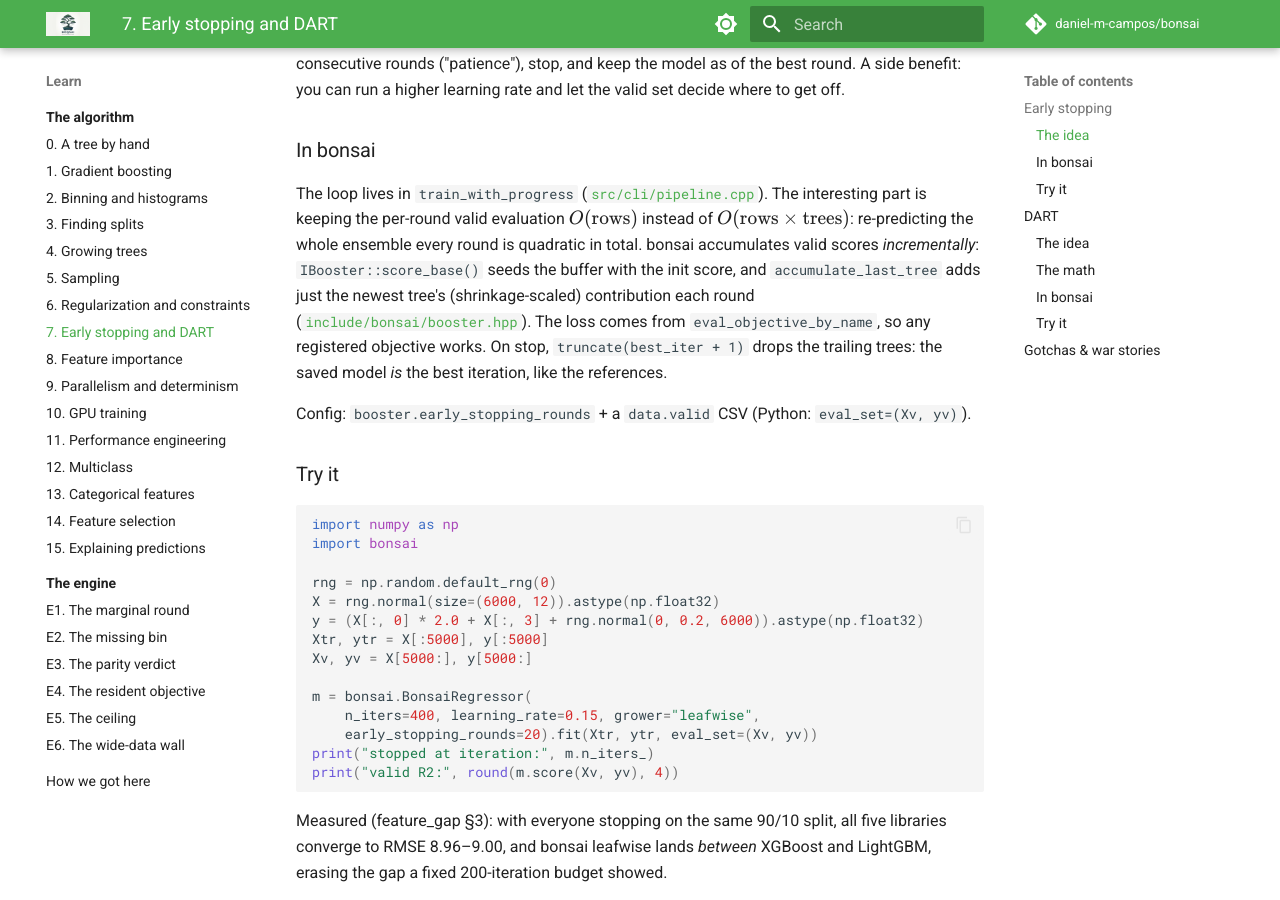
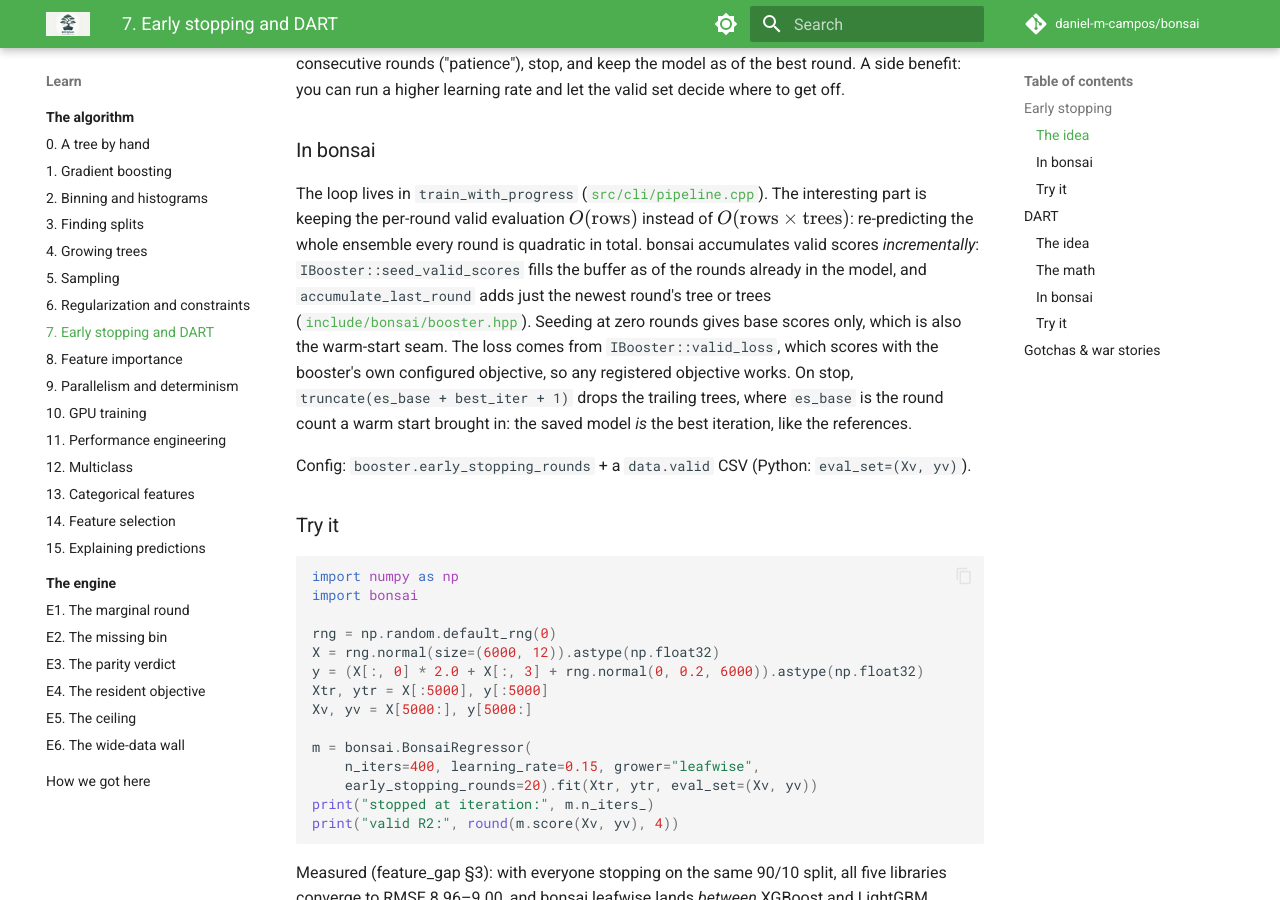
Before and after one commit to daniel-m-campos/bonsai, an MkDocs documentation site: the page built from docs/guide/7-early-stopping-and-dart.md, in a window 1280 px wide and 900 px high, scrolled down 390 px. Built offline with MkDocs 1.6.1 and Material for MkDocs 9.7.7, drawn with Linux system fonts in a browser that asks for light colours; comment, search, counter and statistics services are not loaded.

Commit message:
docs(guide): the early-stop names and the model format
Chapter 7 named three symbols the code no longer has. score_base is
seed_valid_scores, accumulate_last_tree is accumulate_last_round, and
the loss comes from IBooster::valid_loss, not eval_objective_by_name,
which has zero callers and was superseded in place. The truncation is
truncate(es_base + best_iter + 1): the warm-start rounds the best loss
was measured on top of are kept.

Chapter 8 said model format v5; k_format_version is 7. Gains have been
in the format since v5, which is what the sentence meant, so it says
that instead.

Chapter 13 quoted +0.049 AUC eight lines above a table whose amazon row
reads +0.028, with neither protocol named. The first is the committed
train/test fixture the snippet runs and the test pins; the second is
the probe's 80/20 split of the full OpenML dataset. Both now say so.

```diff
--- a/docs/guide/7-early-stopping-and-dart.md
+++ b/docs/guide/7-early-stopping-and-dart.md
@@ -19,13 +19,15 @@ The loop lives in `train_with_progress`
 ([`src/cli/pipeline.cpp`](../../src/cli/pipeline.cpp)). The interesting
 part is keeping the per-round valid evaluation $O(\text{rows})$ instead of $O(\text{rows} \times \text{trees})$:
 re-predicting the whole ensemble every round is quadratic in total. bonsai accumulates valid scores *incrementally*:
-`IBooster::score_base()` seeds the buffer with the init score, and
-`accumulate_last_tree` adds just the newest tree's (shrinkage-scaled)
-contribution each round
+`IBooster::seed_valid_scores` fills the buffer as of the rounds already in the
+model, and `accumulate_last_round` adds just the newest round's tree or trees
 ([`include/bonsai/booster.hpp`](../../include/bonsai/booster.hpp)).
-The loss comes from `eval_objective_by_name`, so any registered objective
-works. On stop, `truncate(best_iter + 1)` drops the trailing trees: the
-saved model *is* the best iteration, like the references.
+Seeding at zero rounds gives base scores only, which is also the warm-start
+seam. The loss comes from `IBooster::valid_loss`, which scores with the
+booster's own configured objective, so any registered objective works. On stop,
+`truncate(es_base + best_iter + 1)` drops the trailing trees, where `es_base`
+is the round count a warm start brought in: the saved model *is* the best
+iteration, like the references.
 
 Config: `booster.early_stopping_rounds` + a `data.valid` CSV (Python:
 `eval_set=(Xv, yv)`).
```
Also changed, not shown: docs/guide/13-categorical-features.md (+2 -2 lines), docs/guide/8-feature-importance.md (+3 -2 lines).
